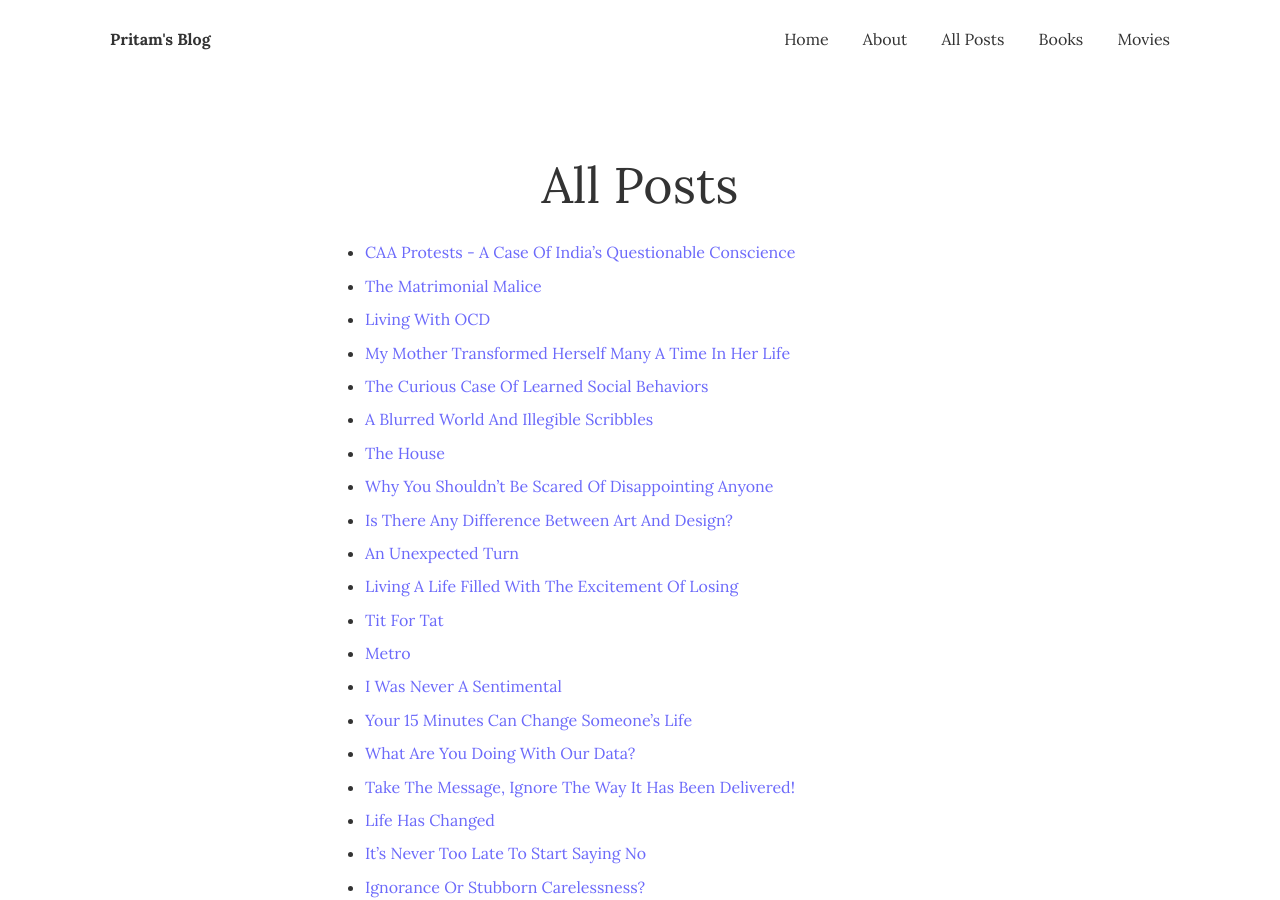
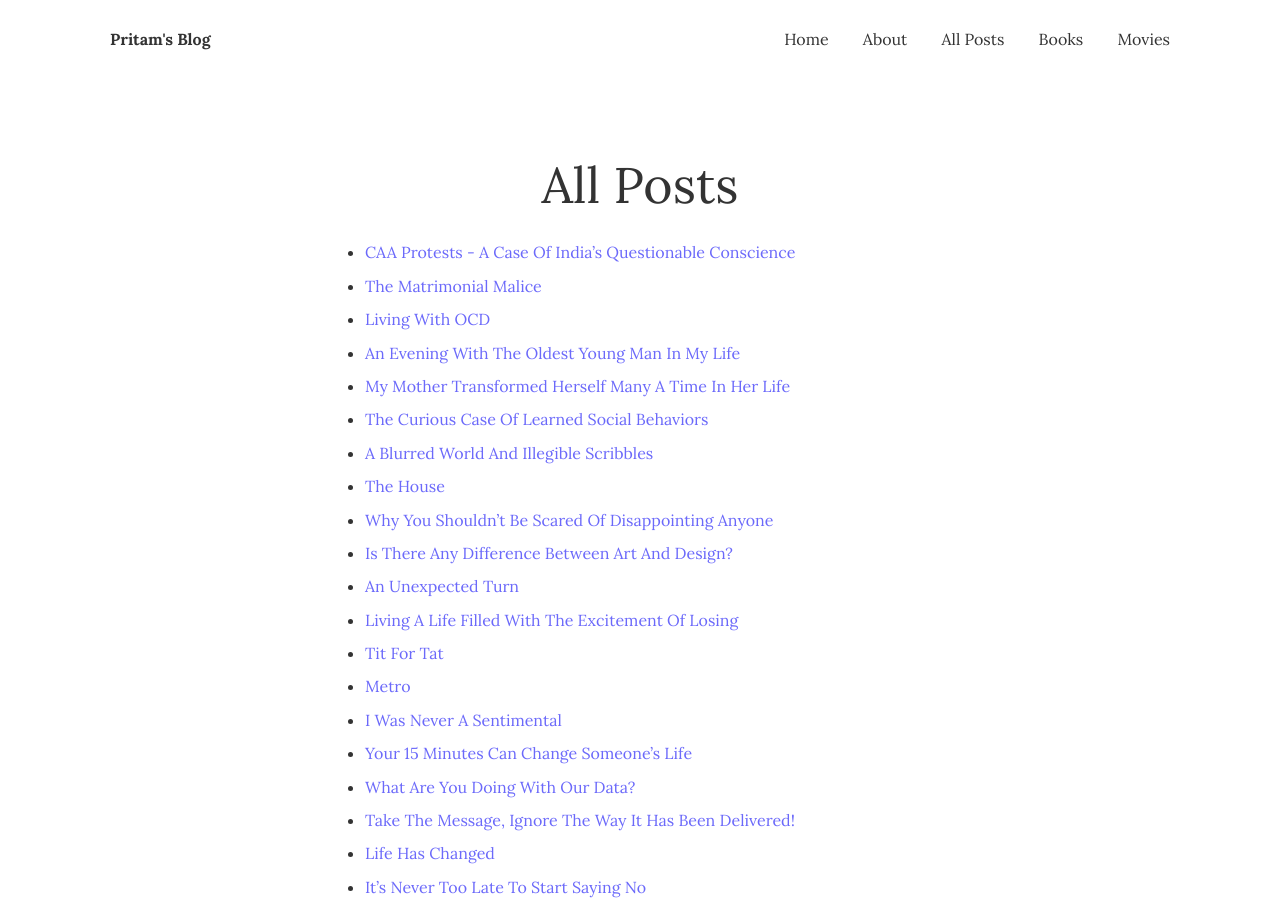
Before and after one commit to argumentativeyouth/pblog, a Jekyll site: the page built from _pages/all-posts.md, in a window 1280 px wide and 900 px high. Built offline with Jekyll 4.4.1, drawn with Linux system fonts in a browser that asks for light colours.

Commit message:
Update all-posts.md

```diff
--- a/_pages/all-posts.md
+++ b/_pages/all-posts.md
@@ -7,6 +7,7 @@ image:
 * [CAA Protests - A Case Of India's Questionable Conscience](https://pritams.blog/caa-protests-a-case-of-indias-questionable-conscience/)
 * [The Matrimonial Malice](https://pritams.blog/the-matrimonial-malice/)
 * [Living With OCD](https://pritams.blog/living-with-ocd/)
+* [An Evening With The Oldest Young Man In My Life](https://pritams.blog/an-evening-with-the-oldest-young-man-in-my-life/)
 * [My Mother Transformed Herself Many A Time In Her Life](https://pritams.blog/my-mother-transformed-herself-many-a-time-in-her-life/)
 * [The Curious Case Of Learned Social Behaviors](https://pritams.blog/the-curious-case-of-learned-social-behaviors/)
 * [A Blurred World And Illegible Scribbles](https://pritams.blog/a-blurred-world-and-illegible-scribbles/)
```
